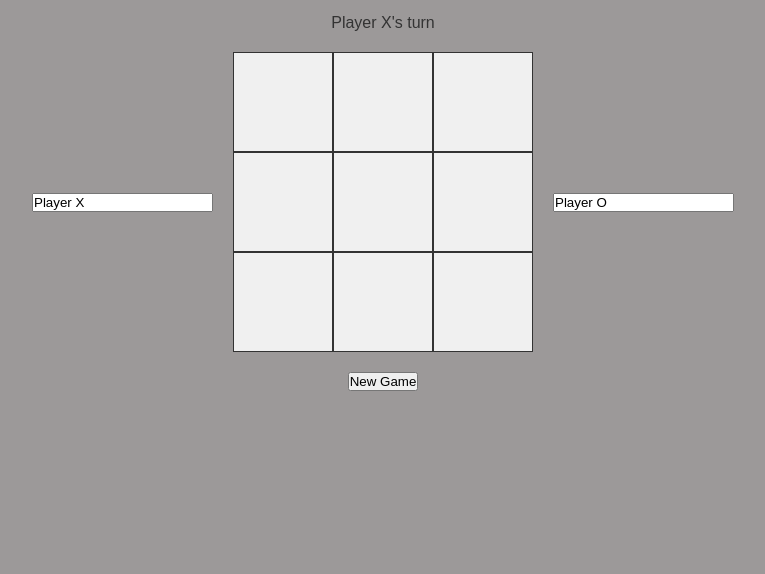
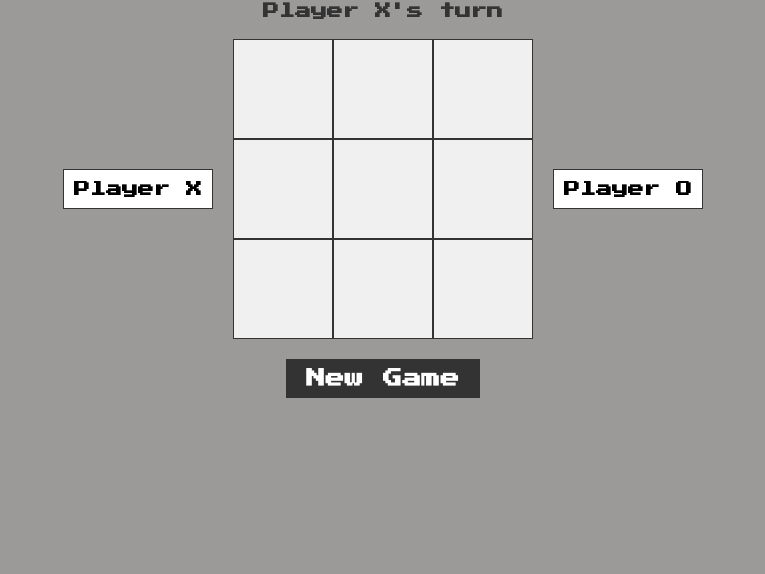
Before and after one commit to SHOOTSTV/tic-tac-toe, a plain HTML site: page index.html in a window 1280 px wide. Shown: the part 226-800 px from the top of the page, without its empty margins (257-1022 px from the left). Drawn offline with Linux system fonts and the light colour scheme.

Commit message:
feat: integrate custom font and enhance styling for game elements in Tic Tac Toe

```diff
--- a/index.html
+++ b/index.html
@@ -5,6 +5,11 @@
     <meta name="viewport" content="width=device-width, initial-scale=1.0" />
     <title>Tic Tac Toe Game</title>
     <link rel="stylesheet" href="style.css" />
+    <link
+      href="https://fonts.googleapis.com/css2?family=Press+Start+2P&display=swap"
+      rel="stylesheet"
+    />
+
     <script src="script.js"></script>
   </head>
   <body>
--- a/style.css
+++ b/style.css
@@ -5,7 +5,7 @@
 }
 
 body {
-  font-family: Arial, sans-serif;
+  font-family: "Press Start 2P", cursive;
   font-size: 16px;
   color: #333;
   height: 100vh;
@@ -37,8 +37,50 @@ body {
   justify-content: center;
 }
 
+.cell:hover {
+  background-color: #e0e0e0;
+  cursor: pointer;
+}
+
 .gameboard-container {
   display: flex;
   align-items: center;
   gap: 20px;
 }
+
+h1 {
+  font-size: 2rem;
+}
+
+#message {
+  font-size: 1rem;
+  font-weight: bold;
+  text-align: center;
+}
+
+#reset-btn {
+  padding: 10px 20px;
+  font-size: 1.2rem;
+  font-weight: bold;
+  font-family: "Press Start 2P", cursive;
+  background-color: #333;
+  color: #fff;
+  border: none;
+  cursor: pointer;
+}
+
+#reset-btn:hover {
+  background-color: #555;
+}
+
+#player-x,
+#player-o {
+  width: 150px;
+  height: 40px;
+  border: 1px solid #333;
+  padding: 5px;
+  font-size: 1rem;
+  font-weight: bold;
+  font-family: "Press Start 2P", cursive;
+  text-align: center;
+}
```
